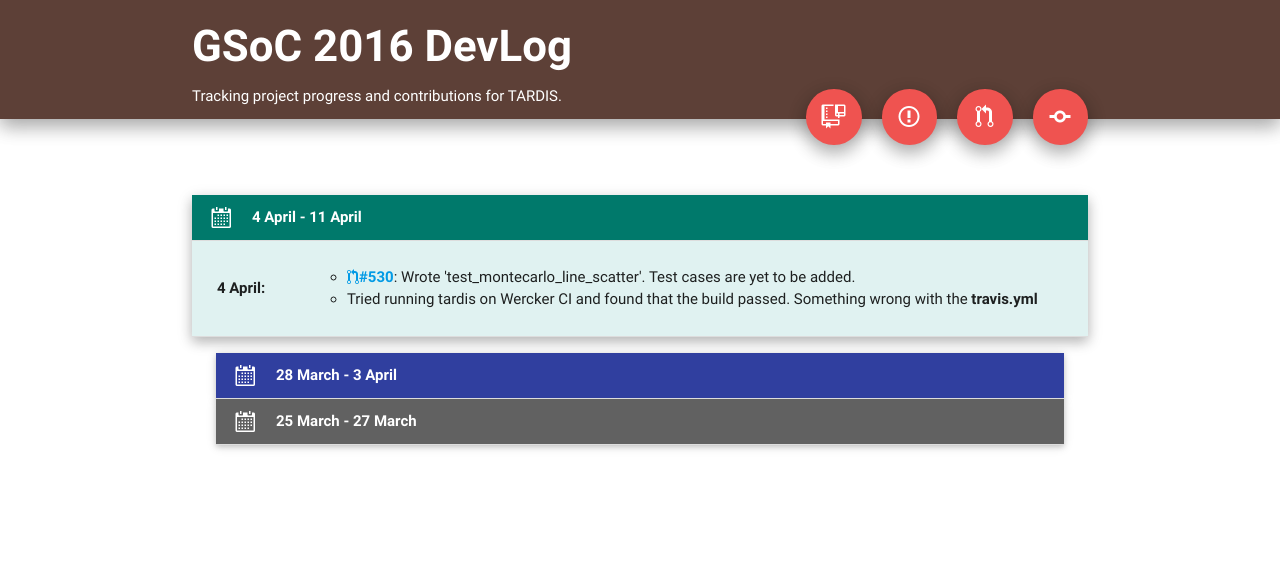
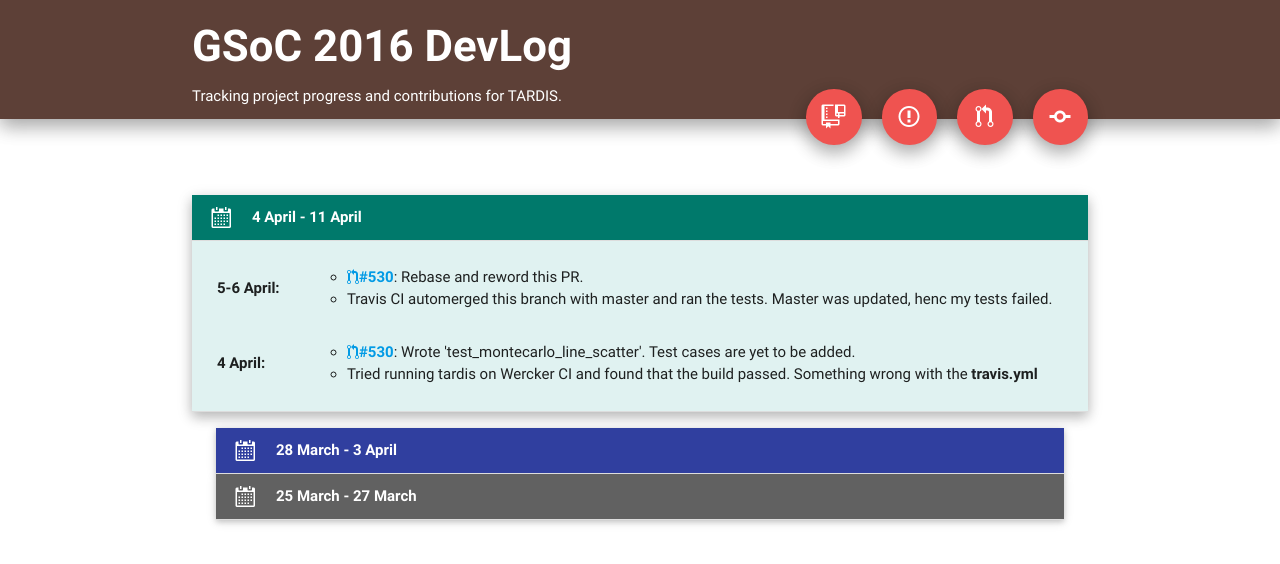
Before and after one commit to tmess567/devlog, a plain HTML site: page index.html in a window 1280 px wide. Drawn offline with nearby package versions, Linux system fonts and the light colour scheme.

Commit message:
Log status of 5 April.

```diff
--- a/index.html
+++ b/index.html
@@ -81,6 +81,19 @@
               <div class="collapsible-body teal lighten-5">
                 <table class="daywise-list-container">
                   <ul>
+
+                    <tr>
+                      <td><li><b>5-6 April:</b></li></td>
+                      <td>
+                        <ul class="details">
+                          <li>
+                            <a href="https://github.com/tardis-sn/tardis/pull/530">
+                              <i class="octicon octicon-git-pull-request"></i><b>#530</b></a>:
+                              Rebase and reword this PR.</li>
+                          <li>
+                              Travis CI automerged this branch with master and ran the tests. Master was updated, henc my tests failed.</li>
+                        </ul>
+                    </tr>
 
                     <tr>
                       <td><li><b>4 April:</b></li></td>
```
